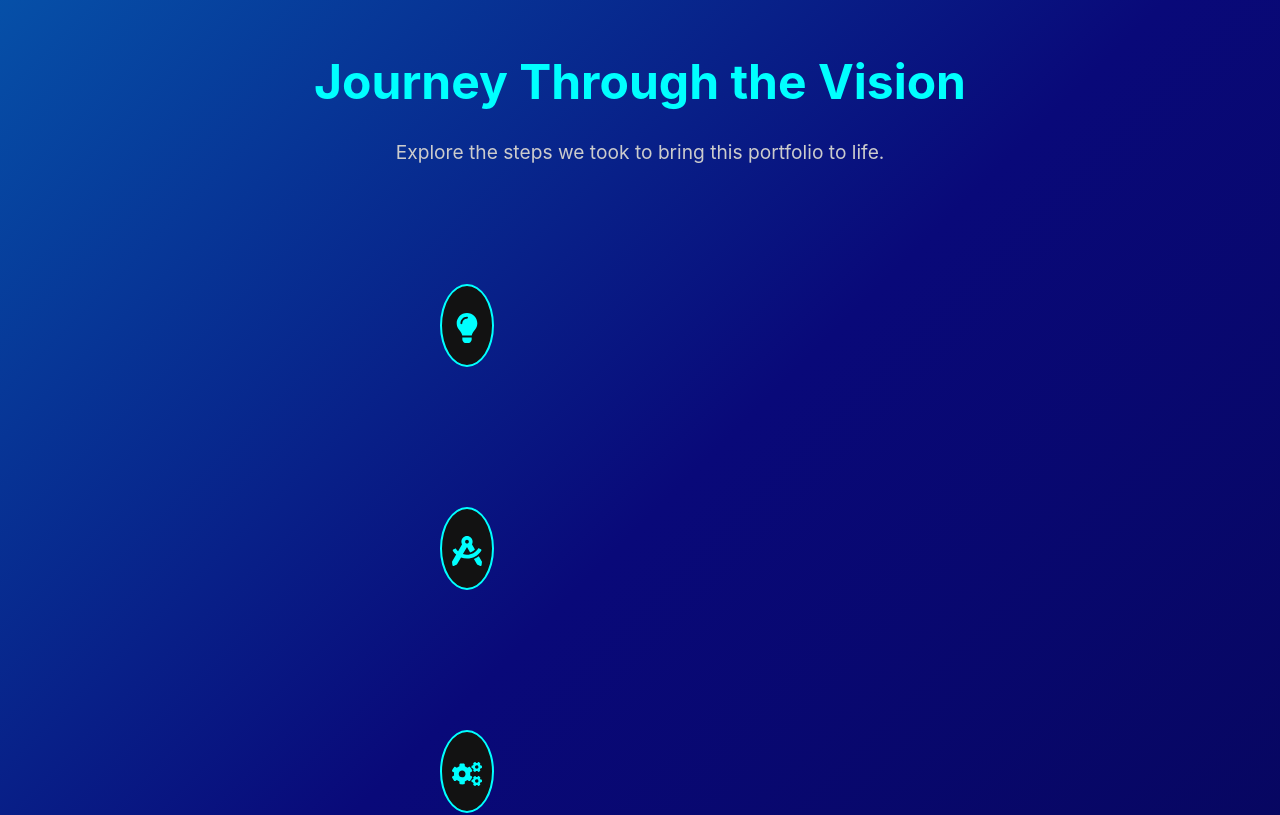
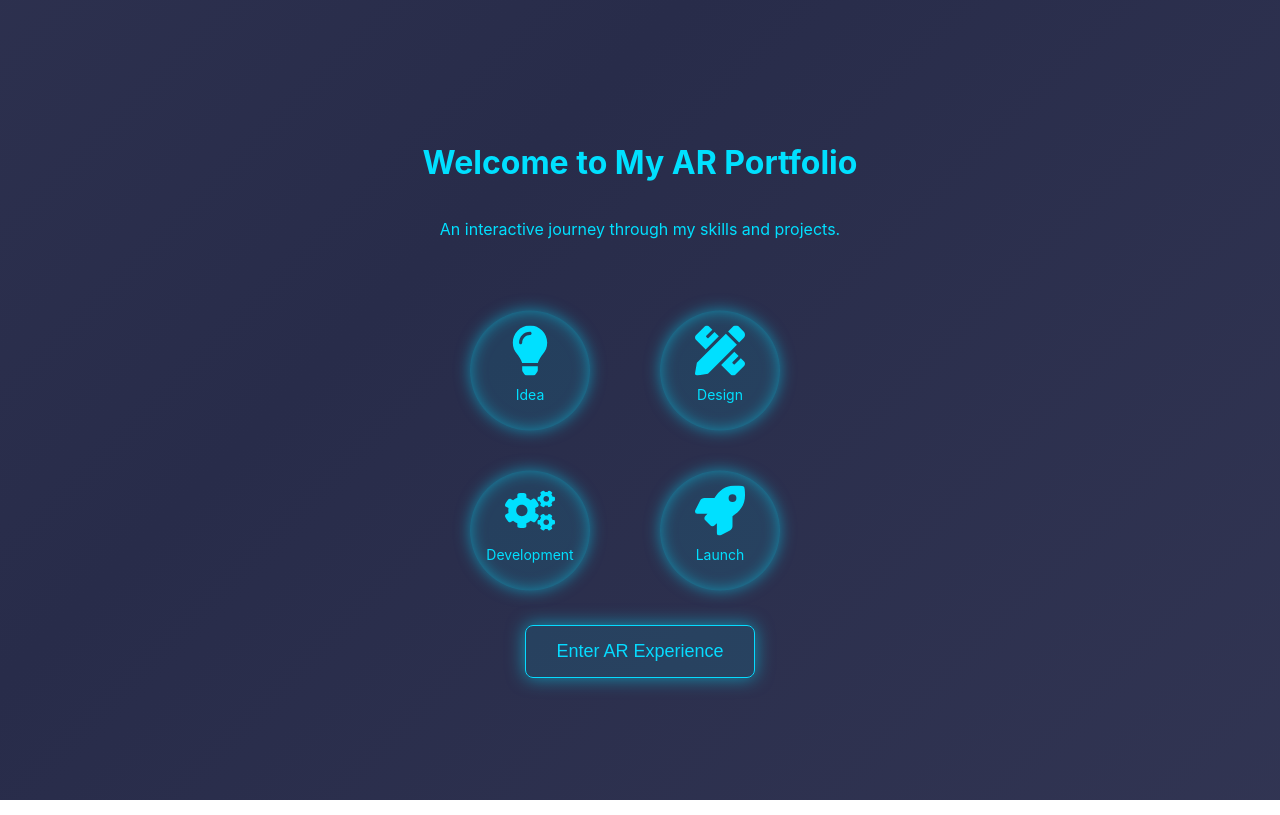
Before and after one commit to Varsha333175/ar_portfolio, a React (Create React App) app: page / in a window 1280 px wide. Shown: the top 815 px of the page. Built offline with nearby package versions, Linux system fonts and the light colour scheme.

Commit message:
looking okay landing page

```diff
--- a/src/LandingPage.css
+++ b/src/LandingPage.css
@@ -1,112 +1,113 @@
 /* LandingPage.css */
 
-body {
+body, html {
     margin: 0;
     padding: 0;
-    font-family: 'Arial', sans-serif;
-    background: #121212;
-    color: white;
-    overflow-x: hidden;
+    overflow: hidden;
   }
 
   .landing-page {
-    text-align: center;
-    padding: 20px;
     display: flex;
     flex-direction: column;
     align-items: center;
-    min-height: 100vh;
+    justify-content: center;
+    height: 100vh;
+    color: #00e0ff;
+    text-align: center;
+    transition: opacity 0.8s ease;
+    background: linear-gradient(-45deg, #3a3d5b, #282c4a, #3a3d5b, #282c4a);
+    background-size: 400% 400%;
+    animation: gradientShift 15s ease infinite;
   }
 
-  .landing-header {
-    font-size: 3rem;
-    margin-bottom: 10px;
-    color: #00FFFF;
+  @keyframes gradientShift {
+    0% { background-position: 0% 50%; }
+    50% { background-position: 100% 50%; }
+    100% { background-position: 0% 50%; }
   }
 
-  .landing-subheader {
-    font-size: 1.2rem;
-    color: #CCCCCC;
-    margin-bottom: 50px;
+  .holographic-icons {
+    display: grid;
+    grid-template-columns: repeat(2, 150px);
+    gap: 40px;
+    margin-top: 50px;
   }
 
-  .timeline {
+  .holographic-icon {
     display: flex;
     flex-direction: column;
     align-items: center;
-    position: relative;
-    max-width: 300px;
-    margin-bottom: 30px;
+    justify-content: center;
+    width: 120px;
+    height: 120px;
+    background-color: rgba(0, 224, 255, 0.1);
+    border-radius: 50%;
+    box-shadow: 0 0 15px rgba(0, 224, 255, 0.5), inset 0 0 15px rgba(0, 224, 255, 0.5);
+    transition: transform 0.3s ease;
+    cursor: pointer;
+    color: #00e0ff;
   }
 
-  .timeline::before {
-    content: '';
-    position: absolute;
-    top: 0;
-    bottom: 0;
-    width: 4px;
-    background: #00FFFF;
-    z-index: -1;
+  .holographic-icon:hover {
+    box-shadow: 0 0 20px rgba(0, 224, 255, 0.8), inset 0 0 20px rgba(0, 224, 255, 0.8);
   }
 
-  .timeline-item {
-    display: flex;
-    align-items: center;
-    position: relative;
-    padding: 20px;
-    width: 200px;
-    margin: 50px 0;
-    cursor: pointer;
+  .holographic-icon p {
+    margin-top: 10px;
+    font-size: 14px;
   }
 
-  .timeline-icon {
-    font-size: 3rem;
-    background: #121212;
-    border: 2px solid #00FFFF;
-    border-radius: 50%;
-    padding: 10px;
-    margin-right: 10px;
+  .enter-button {
+    margin-top: 40px;
+    padding: 15px 30px;
+    background: rgba(0, 224, 255, 0.1);
+    border: 1px solid #00e0ff;
+    color: #00e0ff;
+    font-size: 18px;
+    border-radius: 8px;
+    box-shadow: 0 0 15px rgba(0, 224, 255, 0.5);
+    cursor: pointer;
+    transition: background 0.3s ease, transform 0.3s ease;
+    animation: pulse 2s infinite, buttonColorShift 5s infinite alternate;
   }
 
-  .timeline-content {
-    background: rgba(0, 0, 0, 0.8);
-    padding: 15px;
-    border-radius: 10px;
-    box-shadow: 0 0 15px rgba(0, 255, 255, 0.5);
-    max-width: 200px;
-    text-align: left;
-    animation: fadeIn 0.5s ease-in-out;
+  @keyframes buttonColorShift {
+    0% { color: #00e0ff; border-color: #00e0ff; }
+    50% { color: #ff00f0; border-color: #ff00f0; }
+    100% { color: #00e0ff; border-color: #00e0ff; }
   }
 
-  @keyframes fadeIn {
-    from { opacity: 0; transform: translateY(-10px); }
-    to { opacity: 1; transform: translateY(0); }
+  .enter-button:hover {
+    background: rgba(0, 224, 255, 0.3);
+    transform: scale(1.05);
   }
 
-  .enter-portfolio {
-    margin-top: 30px;
-    padding: 10px 20px;
-    font-size: 1.2rem;
-    color: #00FFFF;
-    background: transparent;
-    border: 2px solid #00FFFF;
-    border-radius: 8px;
-    cursor: pointer;
-    transition: all 0.3s ease;
+  @keyframes pulse {
+    0%, 100% {
+      box-shadow: 0 0 15px rgba(0, 224, 255, 0.5);
+    }
+    50% {
+      box-shadow: 0 0 30px rgba(0, 224, 255, 0.8);
+    }
   }
 
-  .enter-portfolio:hover {
-    background: #00FFFF;
-    color: #121212;
-    box-shadow: 0 0 10px #00FFFF;
+  .info-panel {
+    position: absolute;
+    top: 20%;
+    left: 50%;
+    transform: translateX(-50%);
+    background-color: rgba(0, 0, 0, 0.8);
+    padding: 20px;
+    border-radius: 10px;
+    border: 1px solid #00e0ff;
+    color: #fff;
+    box-shadow: 0 0 15px rgba(0, 224, 255, 0.5);
+    width: 250px;
+    text-align: center;
+    animation: fadeInOut 3s ease forwards;
   }
 
-  @media (min-width: 768px) {
-    .timeline {
-      max-width: 500px;
-    }
-
-    .timeline-item {
-      width: 400px;
-    }
+  @keyframes fadeInOut {
+    0%, 85% { opacity: 1; }
+    100% { opacity: 0; }
   }
--- a/src/LandingPage.js
+++ b/src/LandingPage.js
@@ -1,62 +1,83 @@
-import React, { useState } from 'react';
+// LandingPage.js
+import React, { useState, useRef, useEffect } from 'react';
+import { FaLightbulb, FaPencilRuler, FaCogs, FaRocket } from 'react-icons/fa';
 import { useNavigate } from 'react-router-dom';
+import gsap from 'gsap';
 import './LandingPage.css';
-import { FaLightbulb, FaCogs, FaDraftingCompass, FaRocket } from 'react-icons/fa';
 
-function TimelineItem({ icon, title, description }) {
-  const [isHovered, setIsHovered] = useState(false);
+const sectionInfo = {
+  Idea: "The conception phase where ideas are born.",
+  Design: "Blueprints and plans for bringing the concept to life.",
+  Development: "The actual coding and building of the portfolio.",
+  Launch: "Deploying and showcasing the final product."
+};
+
+function HolographicIcon({ Icon, label, onClick }) {
+  const iconRef = useRef();
+
+  useEffect(() => {
+    gsap.to(iconRef.current, {
+      y: '+=10',
+      repeat: -1,
+      yoyo: true,
+      duration: 2,
+      ease: 'sine.inOut'
+    });
+  }, []);
 
   return (
-    <div className="timeline-item" onMouseEnter={() => setIsHovered(true)} onMouseLeave={() => setIsHovered(false)}>
-      <div className="timeline-icon">
-        {icon}
-      </div>
-      {isHovered && (
-        <div className="timeline-content">
-          <h3>{title}</h3>
-          <p>{description}</p>
-        </div>
-      )}
+    <div
+      ref={iconRef}
+      className="holographic-icon"
+      onClick={() => onClick(label)}
+    >
+      <Icon size={50} />
+      <p>{label}</p>
     </div>
   );
 }
 
 function LandingPage() {
+  const [activeSection, setActiveSection] = useState(null);
   const navigate = useNavigate();
 
+  const handleEnterClick = () => {
+    gsap.to('.landing-page', {
+      opacity: 0,
+      duration: 0.8,
+      onComplete: () => {
+        navigate('/portfolio');
+      },
+    });
+  };
+
+  const handleIconClick = (section) => {
+    setActiveSection(section);
+    setTimeout(() => {
+      setActiveSection(null);
+    }, 3000); // Info panel disappears after 3 seconds
+  };
+
   return (
-    <div className="landing-page-container">
-      <div className="landing-page">
-        <h1 className="landing-header">Journey Through the Vision</h1>
-        <p className="landing-subheader">Explore the steps we took to bring this portfolio to life.</p>
+    <div className="landing-page">
+      <h1>Welcome to My AR Portfolio</h1>
+      <p>An interactive journey through my skills and projects.</p>
 
-        <div className="timeline">
-          <TimelineItem
-            icon={<FaLightbulb size={30} color="#00FFFF" />}
-            title="The Idea"
-            description="Where the vision began. Inspired by creating an interactive, AR-inspired experience."
-          />
-          <TimelineItem
-            icon={<FaDraftingCompass size={30} color="#00FFFF" />}
-            title="Design"
-            description="Sketching concepts and prototyping the portfolio layout to create a memorable experience."
-          />
-          <TimelineItem
-            icon={<FaCogs size={30} color="#00FFFF" />}
-            title="Development"
-            description="Building with the latest technologies, like React and Three.js, to bring the vision to life."
-          />
-          <TimelineItem
-            icon={<FaRocket size={30} color="#00FFFF" />}
-            title="Launch"
-            description="Polishing and optimizing for a smooth, immersive experience."
-          />
+      <div className="holographic-icons">
+        <HolographicIcon Icon={FaLightbulb} label="Idea" onClick={handleIconClick} />
+        <HolographicIcon Icon={FaPencilRuler} label="Design" onClick={handleIconClick} />
+        <HolographicIcon Icon={FaCogs} label="Development" onClick={handleIconClick} />
+        <HolographicIcon Icon={FaRocket} label="Launch" onClick={handleIconClick} />
+      </div>
+
+      {activeSection && (
+        <div className="info-panel">
+          <h3>{activeSection}</h3>
+          <p>{sectionInfo[activeSection]}</p>
         </div>
+      )}
 
-        <button className="enter-portfolio" onClick={() => navigate('/portfolio')}>
-          Let’s Dive In
-        </button>
-      </div>
+      <button className="enter-button" onClick={handleEnterClick}>Enter AR Experience</button>
     </div>
   );
 }
```
